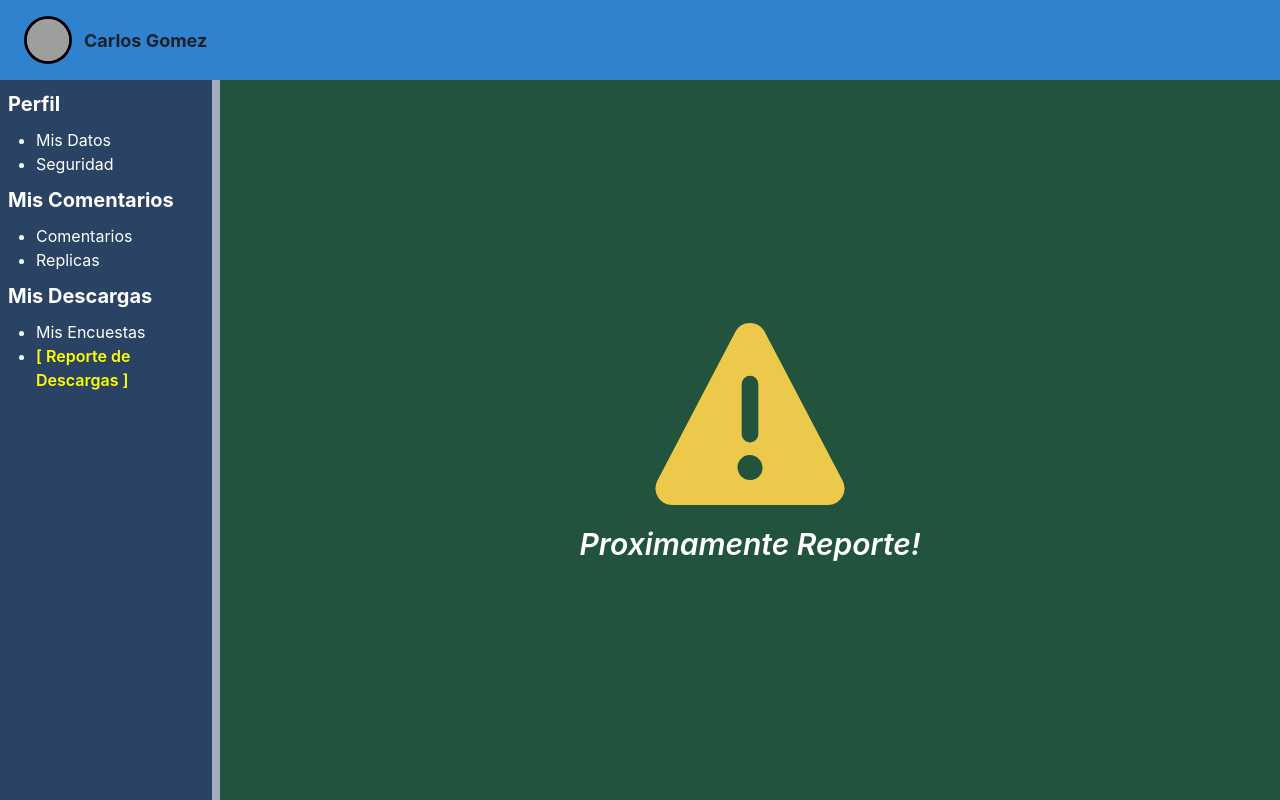
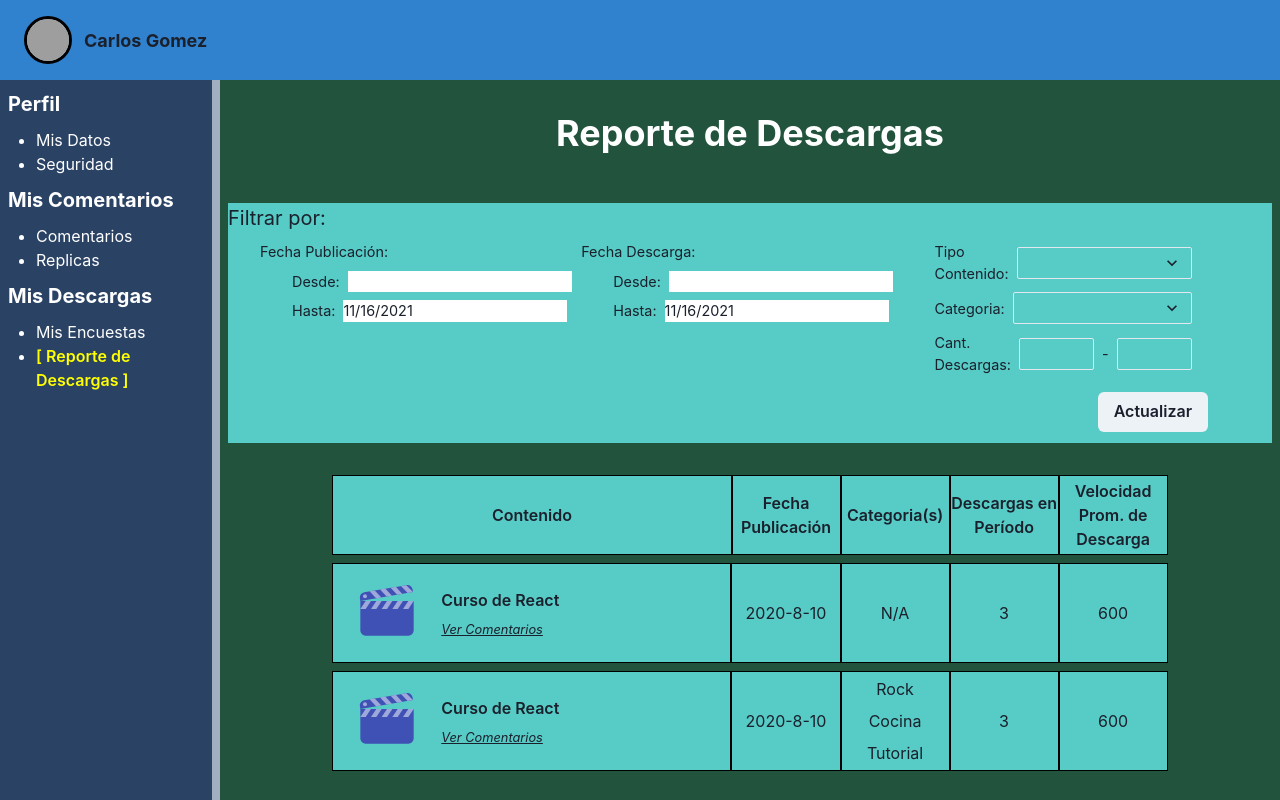
Before and after one commit to rodripavon97/tp-integrador-bases-de-datos-unsam, a React (Create React App) app in the folder integrador/: page /reporte in a window 1280 px wide. Built offline with nearby package versions, Linux system fonts and the light colour scheme; grey boxes are pictures that could not be loaded.

Commit message:
Maquetado reporte

```diff
--- a/integrador/package.json
+++ b/integrador/package.json
@@ -13,6 +13,7 @@
     "axios": "^0.24.0",
     "framer-motion": "^4.1.17",
     "react": "^17.0.2",
+    "react-datepicker": "^4.3.0",
     "react-dom": "^17.0.2",
     "react-icons": "^4.3.1",
     "react-router-dom": "5.3.0",
--- /dev/null
+++ b/integrador/src/components/filaResumenDescarga.js
@@ -0,0 +1,92 @@
+import {
+  HStack,
+  VStack,
+  Modal,
+  ModalOverlay,
+  ModalContent,
+  ModalHeader,
+  ModalFooter,
+  ModalBody,
+  ModalCloseButton
+} from "@chakra-ui/react";
+import { Box, Button } from "@chakra-ui/react";
+import { Center, Text } from "@chakra-ui/layout";
+import { FcDocument, FcMusic, FcClapperboard, FcLinux } from "react-icons/fc";
+import Rating from "./Rating.js";
+import { FaTrashAlt } from "react-icons/fa"
+import { Link } from "react-router-dom";
+
+
+const FetchedIcon = (props) => {
+  switch (props.name) {
+    case 'Doc':
+      return <FcDocument {...props} />
+    case 'Mus':
+      return <FcMusic {...props} />
+    case 'Vid':
+      return <FcClapperboard {...props} />
+    default:
+      return <FcLinux {...props} />
+  }
+}
+export const HeaderResumenDescarga = () => {
+
+  return (
+    <Center pt={6} w="100%">
+      <VStack w="80%">
+        <HStack h={20} w="100%" spacing={0} alignItems="stretch" bg="#57cbc5" textAlign="center">
+          <VStack w="55%" justifyContent="center" alignItems="center" border="solid 0.1em black">
+            <Text fontWeight="600">Contenido</Text>
+          </VStack>
+          <VStack w="15%" justifyContent="center" alignItems="center" border="solid 0.1em black">
+            <Text fontWeight="600">Fecha Publicación</Text>
+          </VStack>
+          <VStack w="15%" justifyContent="center" alignItems="center" border="solid 0.1em black">
+            <Text fontWeight="600">Categoria(s)</Text>
+          </VStack>
+          <VStack w="15%" justifyContent="center" alignItems="center" border="solid 0.1em black">
+            <Text fontWeight="600">Descargas en Período</Text>
+          </VStack>
+          <VStack w="15%" justifyContent="center" alignItems="center" border="solid 0.1em black">
+            <Text fontWeight="600">Velocidad Prom. de Descarga</Text>
+          </VStack>
+        </HStack>
+      </VStack>
+    </Center>
+  );
+};
+
+const FilaResumenDescarga = (props) => {
+
+  return (
+    <Center py={0} w="100%">
+      <VStack w="80%">
+        <HStack h={100} w="100%" spacing={0} alignItems="stretch" bg="#57cbc5">
+          <Center w="15%" border="solid 0.1em black" borderRight="none">
+            <FetchedIcon
+              name={props.tipoContenido}
+              fontSize="4em"
+            />
+          </Center>
+          <VStack w="40%" justifyContent="center" alignItems="flex-start" border="solid 0.1em black" borderLeft="none">
+            <Text fontWeight="600">{props.titulo}</Text>
+            <Link to={`/descarga/${props.idDescarga}/comentarios`}><Text fontSize="0.8em" fontStyle="italic" textDecor="underline">Ver Comentarios</Text></Link>
+          </VStack>
+          <VStack w="15%" justifyContent="center" alignItems="center" border="solid 0.1em black">
+            <Text>{props.fechaPub}</Text>
+          </VStack>
+          <VStack w="15%" justifyContent="center" alignItems="center" border="solid 0.1em black">
+            {(props.categorias) ? props.categorias.split(", ").map( (cat) => <Text>{cat}</Text> ) : <></>}
+          </VStack>
+          <VStack w="15%" justifyContent="center" alignItems="center" border="solid 0.1em black">
+            <Text>{props.descargasPeriodo}</Text>
+          </VStack>
+          <VStack w="15%" justifyContent="center" alignItems="center" border="solid 0.1em black">
+            <Text>{props.promedioVel}</Text>
+          </VStack>
+        </HStack>
+      </VStack>
+    </Center>
+  );
+};
+export default FilaResumenDescarga;
--- a/integrador/src/pages/Reporte.js
+++ b/integrador/src/pages/Reporte.js
@@ -1,13 +1,89 @@
-import { Center, Text, VStack } from '@chakra-ui/layout'
+import { Box, Center, Heading, HStack, ListItem, Text, UnorderedList, VStack } from '@chakra-ui/layout'
 import { WarningTwoIcon } from '@chakra-ui/icons'
+import { useState } from 'react'
+import DatePicker from "react-datepicker"
+import "react-datepicker/dist/react-datepicker.css"
+import { Select } from '@chakra-ui/select'
+import { Input } from '@chakra-ui/input'
+import { Button } from '@chakra-ui/button'
+import FilaResumenDescarga, { HeaderResumenDescarga } from '../components/filaResumenDescarga'
 
 export default function Reporte () {
+  const [fechaPubMin, setFechaPubMin] = useState(null);
+  const [fechaPubMax, setFechaPubMax] = useState(new Date());
+  const [fechaDescMin, setFechaDescMin] = useState(null);
+  const [fechaDescMax, setFechaDescMax] = useState(new Date());
+
+  const [filtrosBusqueda, setFiltrosBusqueda] = useState({
+    fechaPubMin: null,
+    fechaPubMax: null,
+    fechaDescMin: null,
+    fechaDescMax: null,
+    tipoContenido: null,
+    categoria: null,
+    cantDescargasMin: null,
+    cantDescargasMax: null,
+    sortBy: ""
+  })
+
   return (
-    <Center p={2} h="full" bg="green.800">
+    <Box p={2} bg="green.800" minH="100%" pb={16}>
+      <Heading textAlign="center" color="white" pt={6} pb={12}>Reporte de Descargas</Heading>
         <VStack >
-            <WarningTwoIcon color="yellow.400" fontSize={200} />
-            <Text fontSize={30} fontStyle="italic" fontWeight="semibold" color="white">Proximamente Reporte!</Text>
+          <VStack h={240} w="100%" spacing={0} bg="#57cbc5">
+            <Text fontSize="1.25em" pb={2} alignSelf="flex-start">Filtrar por:</Text>
+            <HStack w="100%" alignItems="flex-start" fontSize="0.9em">
+              <VStack w="30%" justifyContent="space-evenly" alignItems="flex-start">
+                <Box pl={8}>Fecha Publicación:</Box>
+                <HStack pl={16}><Text>Desde: </Text><DatePicker  selected={fechaPubMin} onChange={(date) => setFechaPubMin(date)} /></HStack>
+                <HStack pl={16}><Text>Hasta: </Text><DatePicker  selected={fechaPubMax} onChange={(date) => setFechaPubMax(date)} /></HStack>
+              </VStack>
+              <VStack w="30%" justifyContent="space-evenly" alignItems="flex-start">
+                <Box pl={8}>Fecha Descarga:</Box>
+                <HStack pl={16}><Text>Desde: </Text><DatePicker selected={fechaDescMin} onChange={(date) => setFechaDescMin(date)} /></HStack>
+                <HStack pl={16}><Text>Hasta: </Text><DatePicker  selected={fechaDescMax} onChange={(date) => setFechaDescMax(date)} /></HStack>
+              </VStack>
+              <VStack w="40%" justifyContent="space-evenly" alignItems="flex-start">
+                <HStack w="80%" pl={16}><Text>Tipo Contenido: </Text><Select size="sm" /></HStack>
+                <HStack w="80%" pl={16}><Text>Categoria: </Text><Select size="sm" /></HStack>
+                <HStack w="80%" pl={16}>
+                  <Text>Cant. Descargas: </Text>
+                  <Input size="sm" />
+                  <Text> - </Text>
+                  <Input size="sm" />
+                </HStack>
+              </VStack>
+            </HStack>
+            <Box alignSelf="flex-end" py={4} pr={16}>
+              <Button>Actualizar</Button>
+            </Box>
+          </VStack>
+          <VStack w="100%" py={0} >
+            <HeaderResumenDescarga />
+            <FilaResumenDescarga
+              w="100%"
+              idDescarga="3"
+              tipoContenido="Vid"
+              titulo="Curso de React"
+              fechaPub="2020-8-10"
+              categorias="N/A"
+              descargasPeriodo="3"
+              promedioVel="600"
+            />
+            <FilaResumenDescarga
+              w="100%"
+              idDescarga="3"
+              tipoContenido="Vid"
+              titulo="Curso de React"
+              fechaPub="2020-8-10"
+              categorias="Rock, Cocina, Tutorial"
+              descargasPeriodo="3"
+              promedioVel="600"
+            />
+            {/* <WarningTwoIcon color="yellow.400" fontSize={200} />
+            <Text fontSize={30} fontStyle="italic" fontWeight="semibold" color="white">Proximamente Reporte!</Text> */}
+          </VStack>
         </VStack>
-    </Center>
+    </Box>
   )
 }
```
Also changed, not shown: integrador/src/pages/MisDescargas.js (+113 -92 lines).
